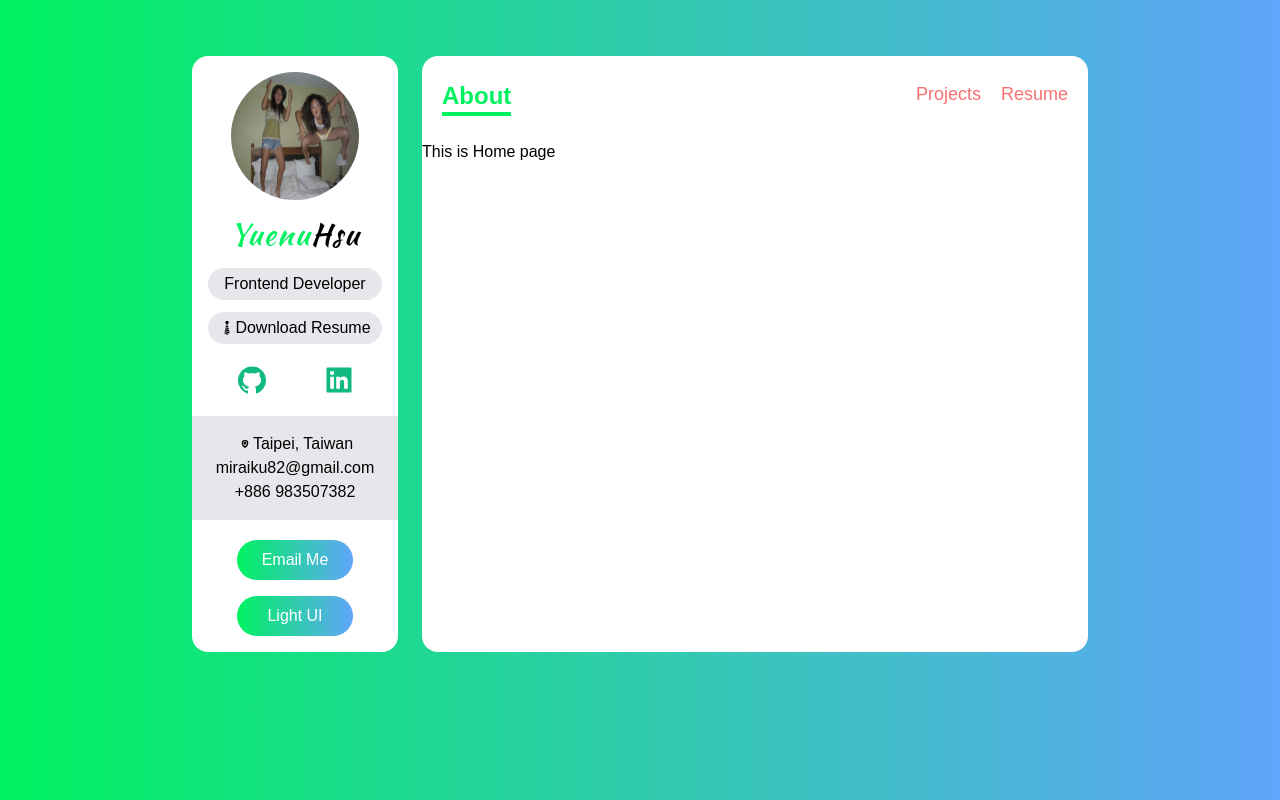
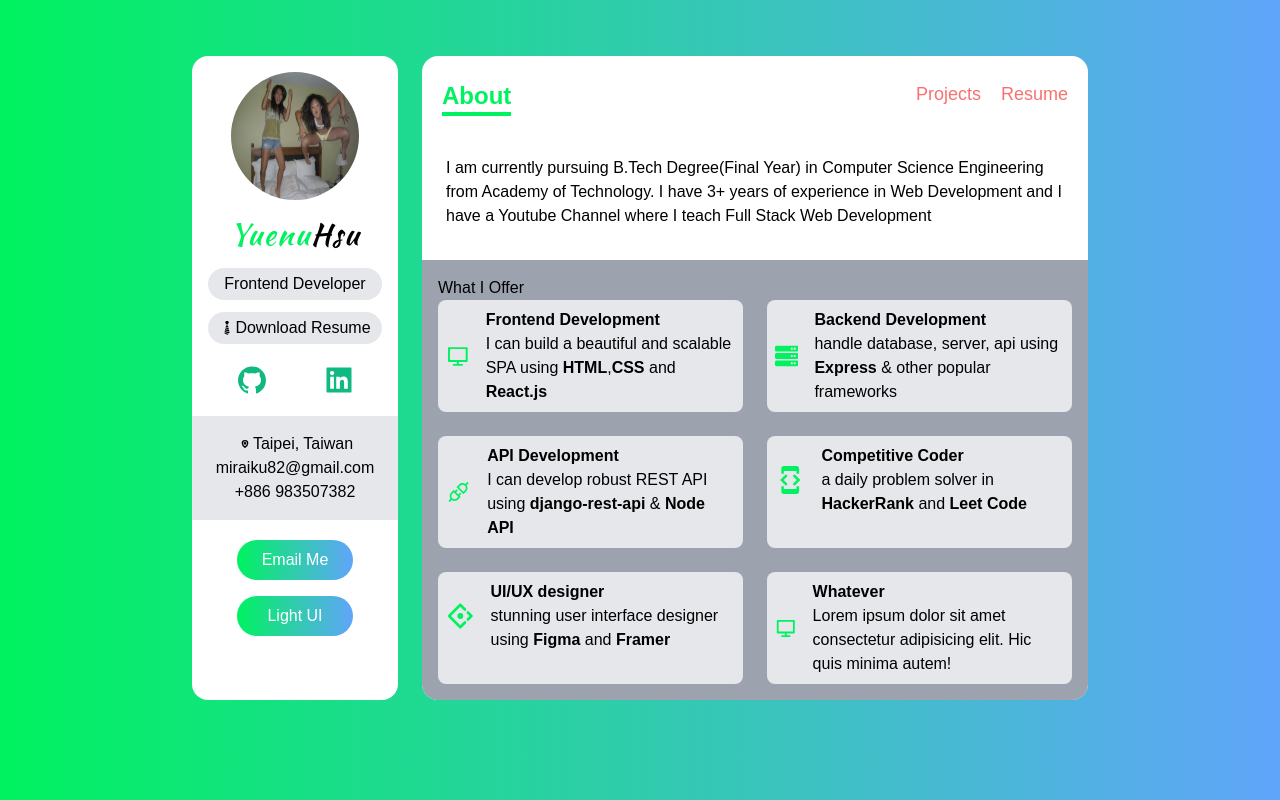
Before and after one commit to yuenu/nextjs-tailwandcss-portfolio, a Next.js app: page / in a window 1280 px wide. Built offline with nearby package versions, Linux system fonts and the light colour scheme.

Commit message:
feat: complete about page

```diff
--- /dev/null
+++ b/components/ServiceCard.tsx
@@ -0,0 +1,28 @@
+
+import React from 'react'
+import type { IServices } from '../data'
+
+type Props = {
+  service: IServices
+}
+
+
+
+const ServiceCard: React.FC<Props> = ({ service: { Icon, title, about } }) => {
+
+  const createMarkup = () => {
+    return {
+      __html: about
+    }
+  }
+  return (
+    <div className="flex items-center p-2 space-x-4">
+      <Icon className="w-12 h-12 text-green" />
+      <div>
+        <h4 className="font-bold">{title}</h4>
+        <p dangerouslySetInnerHTML={createMarkup()} />
+      </div>
+    </div>
+  )
+}
+export default ServiceCard
--- a/components/Sidebar.tsx
+++ b/components/Sidebar.tsx
@@ -16,8 +16,6 @@ const Sidebar = () => {
         className="w-32 h-32 mx-auto rounded-full"
         src="/avatar.jpg"
         alt="User Avatar"
-        height="300"
-        width="300"
       />
       <h3 className="my-4 text-3xl font-medium tracking-wider font-kaushan">
         <span className="text-green">Yuenu</span>
--- /dev/null
+++ b/components/index.ts
@@ -0,0 +1,3 @@
+export { default as Navbar } from './Navbar'
+export { default as Sidebar } from './Sidebar'
+export { default as ServiceCard } from './ServiceCard'
--- a/pages/_app.tsx
+++ b/pages/_app.tsx
@@ -9,7 +9,7 @@ function MyApp({ Component, pageProps }: AppProps) {
       <div className="col-span-12 p-4 text-center bg-white lg:col-span-3 rounded-2xl">
         <Sidebar />
       </div>
-      <div className="flex flex-col col-span-12 bg-white lg:col-span-9 rounded-2xl">
+      <div className="flex flex-col col-span-12 overflow-hidden bg-white lg:col-span-9 rounded-2xl">
         <Navbar />
         <Component {...pageProps} />
       </div>
--- a/pages/index.tsx
+++ b/pages/index.tsx
@@ -1,16 +1,32 @@
 import type { GetServerSidePropsContext, NextPage } from 'next'
 import { services } from '../data'
+import { ServiceCard } from '../components'
 
-const Home: NextPage = () => {
-  console.log('CLIENT', services)
+const Index: NextPage = () => {
   return (
-    <div>
-      This is Home page
+    <div className="flex flex-col flex-grow px-6 pt-1">
+      <h5 className="my-3 text-base font-medium">
+        I am currently pursuing B.Tech Degree(Final Year) in Computer Science
+        Engineering from Academy of Technology. I have 3+ years of experience in
+        Web Development and I have a Youtube Channel where I teach Full Stack
+        Web Development
+      </h5>
+      <div className="flex-grow p-4 mt-5 bg-gray-400 dark:bg-dark-100" style={{ marginLeft: '-1.5rem', marginRight: '-1.5rem'}}>
+        <h6>What I Offer</h6>
+        <div className="grid gap-6 lg:grid-cols-2">
+          {services.map(service => (
+            <div key={service.title} className="bg-gray-200 rounded-lg lg:col-span-1">
+              <ServiceCard service={service} />
+            </div>
+
+          ))}
+        </div>
+      </div>
     </div>
   )
 }
 
-export default Home
+export default Index
 
 // export const getServerSideProps = async (context: GetServerSidePropsContext)=> {
 
```
Also changed, not shown: data.ts (+7 -0 lines).
